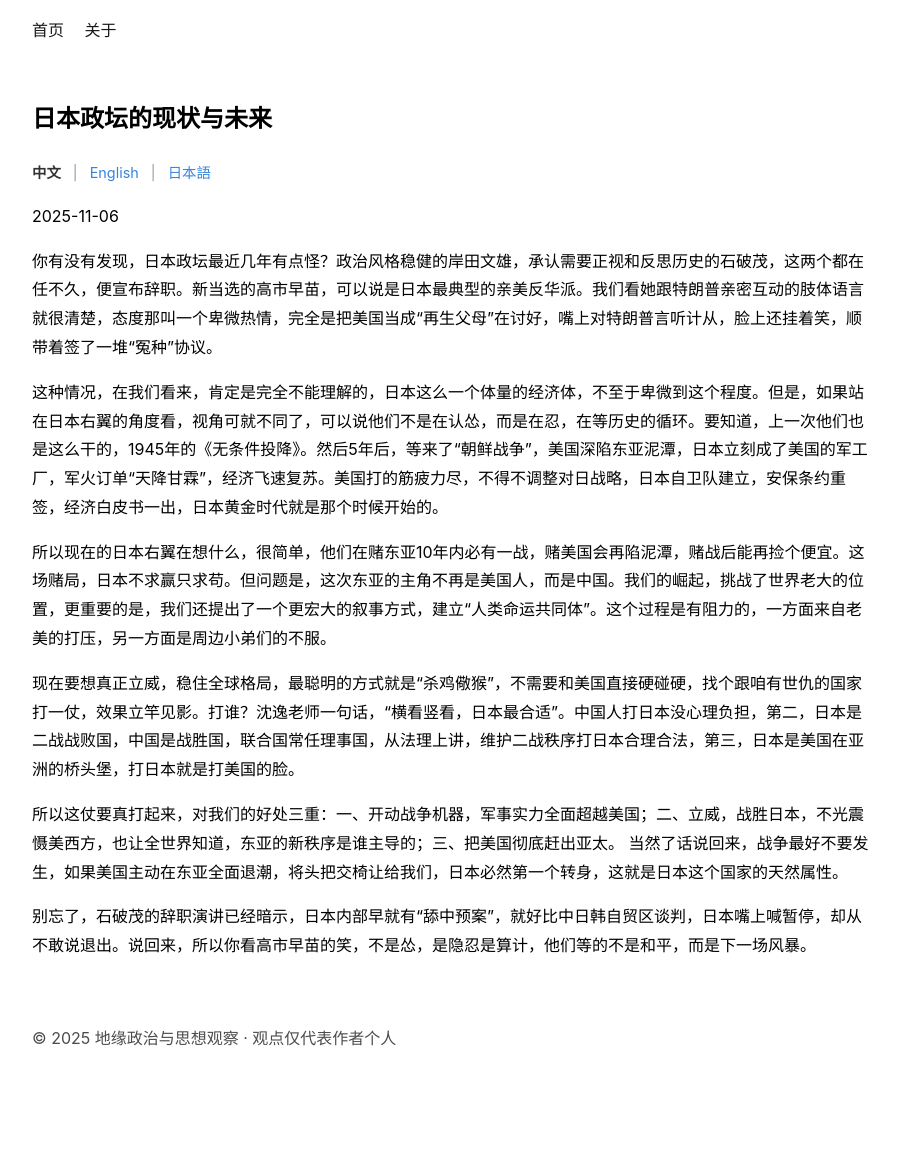
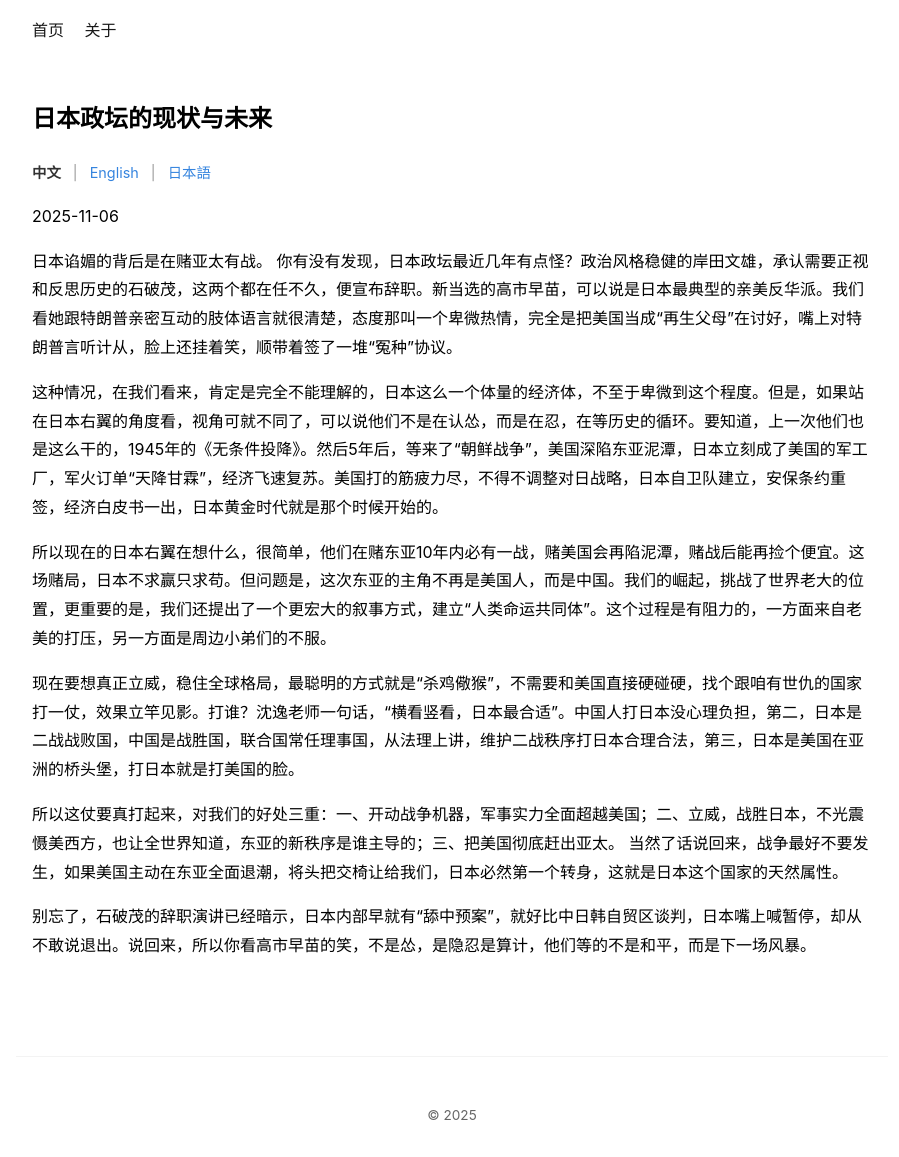
Before and after one commit to brucehho/strategic-observer, a Jekyll site: the page built from _posts/2025-11-06-日本政坛的现状与未来.md, in a window 1280 px wide. Shown: the whole page, without its empty margins (188-1087 px from the left). Built offline with Jekyll 4.4.1, drawn with Linux system fonts in a browser that asks for light colours; before the commit the page ends 1085 px from its top, so only the background shows below that.

Commit message:
Simplify footer design for cleaner look

```diff
--- a/_includes/footer.html
+++ b/_includes/footer.html
@@ -1,3 +1,3 @@
 <footer class="footer">
-  <p>© {{ site.time | date: '%Y' }} 地缘政治与思想观察 · 观点仅代表作者个人</p>
+  <p>© {{ site.time | date: '%Y' }}</p>
 </footer>
--- a/_posts/2025-11-06-日本政坛的现状与未来.md
+++ b/_posts/2025-11-06-日本政坛的现状与未来.md
@@ -9,6 +9,7 @@ tags: [日本, 中美, 战略, 国际关系]
 summary: "分析日本政坛的现状与未来，以及日本右翼的立场与策略。"
 toc: true
 ---
+日本谄媚的背后是在赌亚太有战。
 你有没有发现，日本政坛最近几年有点怪？政治风格稳健的岸田文雄，承认需要正视和反思历史的石破茂，这两个都在任不久，便宣布辞职。新当选的高市早苗，可以说是日本最典型的亲美反华派。我们看她跟特朗普亲密互动的肢体语言就很清楚，态度那叫一个卑微热情，完全是把美国当成“再生父母”在讨好，嘴上对特朗普言听计从，脸上还挂着笑，顺带着签了一堆“冤种”协议。
 
 这种情况，在我们看来，肯定是完全不能理解的，日本这么一个体量的经济体，不至于卑微到这个程度。但是，如果站在日本右翼的角度看，视角可就不同了，可以说他们不是在认怂，而是在忍，在等历史的循环。要知道，上一次他们也是这么干的，1945年的《无条件投降》。然后5年后，等来了“朝鲜战争”，美国深陷东亚泥潭，日本立刻成了美国的军工厂，军火订单“天降甘霖”，经济飞速复苏。美国打的筋疲力尽，不得不调整对日战略，日本自卫队建立，安保条约重签，经济白皮书一出，日本黄金时代就是那个时候开始的。
--- a/assets/css/style.css
+++ b/assets/css/style.css
@@ -171,8 +171,19 @@ body{
   border-radius:10px
 }
 
-.footer{
-  opacity:.7
+.footer {
+  margin-top: 4rem;
+  padding-top: 2rem;
+  border-top: 1px solid rgba(0,0,0,.08);
+  text-align: center;
+  font-size: 0.85rem;
+  opacity: 0.6;
+}
+
+@media (prefers-color-scheme: dark) {
+  .footer {
+    border-top-color: rgba(255, 255, 255, 0.1);
+  }
 }
 
 .section-title {
```
